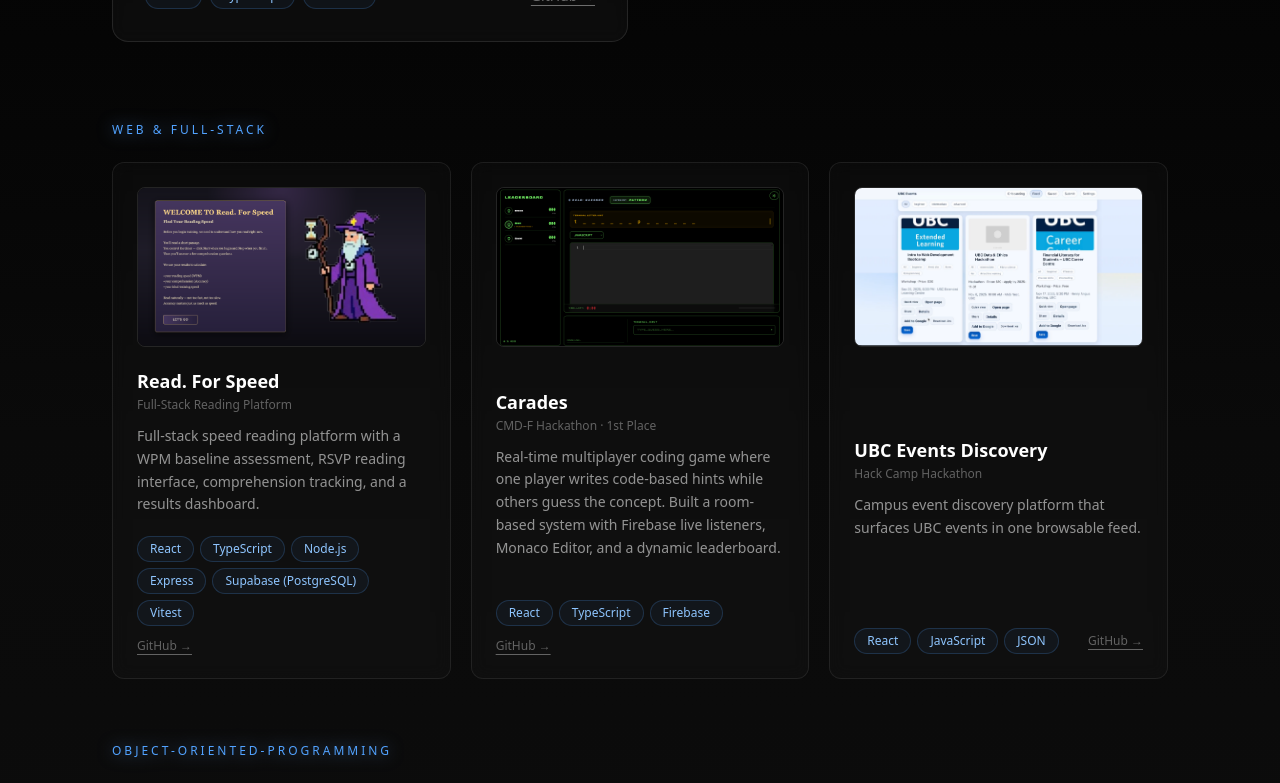
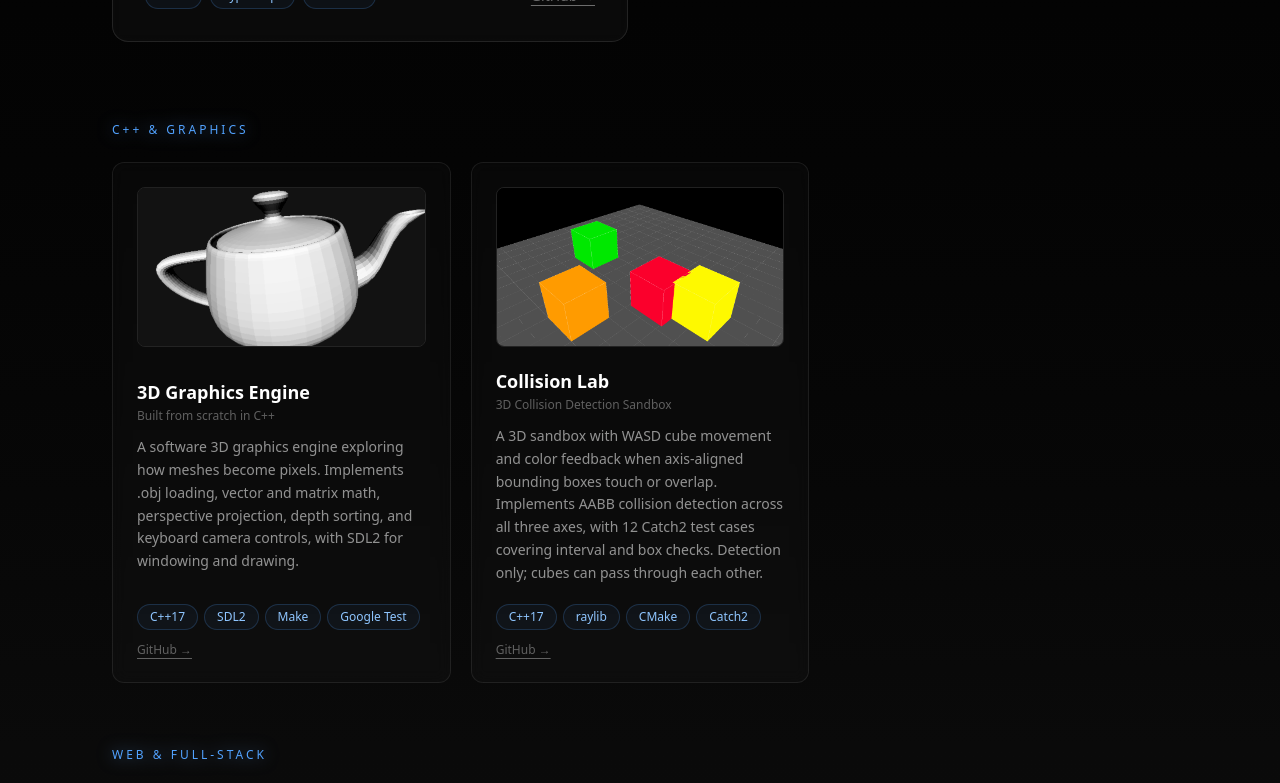
Before and after one commit to Fradedaniela0305/Personal-website, a React (Vite) app: page /projects in a window 1280 px wide. Shown: the part 1480-2263 px from the top of the page. Built offline with nearby package versions, Linux system fonts and the light colour scheme.

Commit message:
added projects

```diff
--- a/src/pages/Projects.tsx
+++ b/src/pages/Projects.tsx
@@ -58,6 +58,29 @@
 ];
 
 const BY_SECTION: { label: string; projects: Project[] }[] = [
+  {
+    label: "C++ & Graphics",
+    projects: [
+      {
+        title: "3D Graphics Engine",
+        subtitle: "Built from scratch in C++",
+        description:
+          "A software 3D graphics engine exploring how meshes become pixels. Implements .obj loading, vector and matrix math, perspective projection, depth sorting, and keyboard camera controls, with SDL2 for windowing and drawing.",
+        stack: ["C++17", "SDL2", "Make", "Google Test"],
+        github: "https://github.com/Fradedaniela0305/graphics-3d-engine",
+        image: "/graphics-engine.png",
+      },
+      {
+        title: "Collision Lab",
+        subtitle: "3D Collision Detection Sandbox",
+        description:
+          "A 3D sandbox with WASD cube movement and color feedback when axis-aligned bounding boxes touch or overlap. Implements AABB collision detection across all three axes, with 12 Catch2 test cases covering interval and box checks. Detection only; cubes can pass through each other.",
+        stack: ["C++17", "raylib", "CMake", "Catch2"],
+        github: "https://github.com/Fradedaniela0305/Collision-Lab",
+        image: "/collision-lab.png",
+      },
+    ],
+  },
   {
     label: "Web & Full-Stack",
     projects: [
--- a/src/pages/Skills.tsx
+++ b/src/pages/Skills.tsx
@@ -92,9 +92,13 @@
       name: "C++",
       img: "/cpp.png",
       details: [
-        "Coursework",
-        "Data structures and algorithms",
-        "Systems programming fundamentals",
+        "3D Graphics Engine",
+        "Collision Lab",
+        "Vector and matrix math, perspective projection",
+        "AABB collision detection",
+        "SDL2 and raylib",
+        "Google Test and Catch2 unit testing",
+        "C++17, Make, and CMake",
       ],
     },
     {
```
Also changed, not shown: public/collision-lab.png (added).
